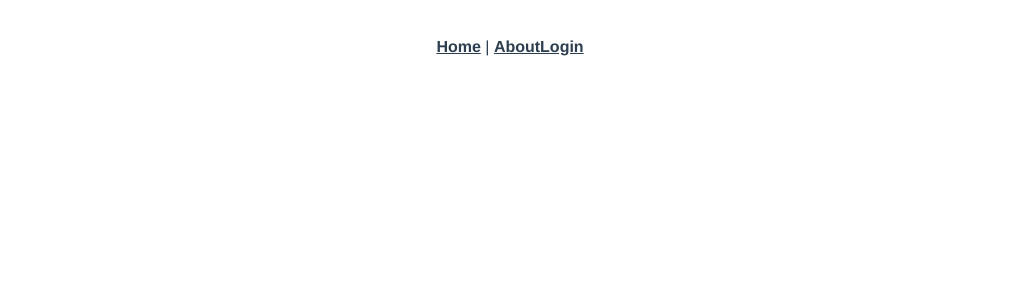
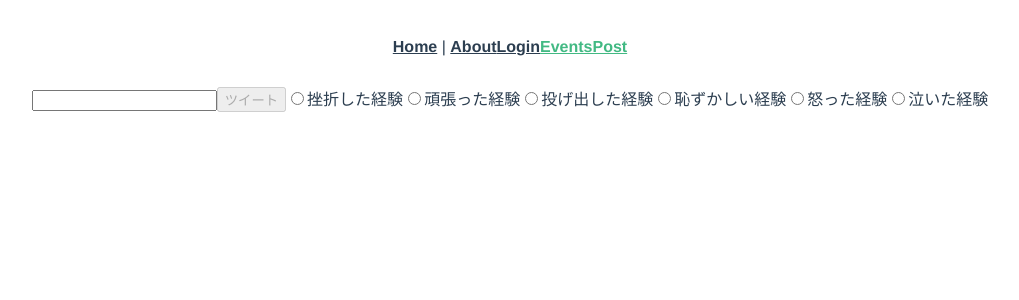
Before and after one commit to webex13-team-6/original-team-app, a Vue app: page /eventsPost in a window 1280 px wide. Before the commit this address had no page. Shown: the top 300 px of the page, without its empty margins (130-1149 px from the left). Built offline with nearby package versions, Linux system fonts and the light colour scheme; no server answers; the database is empty.

Commit message:
投稿した際にチェックを外すように設定しました

```diff
--- a/src/App.vue
+++ b/src/App.vue
@@ -3,6 +3,7 @@
     <router-link to="/">Home</router-link> |
     <router-link to="/about">About</router-link>
     <router-link to="/Login">Login</router-link>
+    <router-link to="/EventsPost">EventsPost</router-link>
   </div>
   <router-view />
 </template>
--- a/src/main.js
+++ b/src/main.js
@@ -1,5 +1,6 @@
 import { createApp } from "vue"
 import App from "./App.vue"
 import router from "./router"
+import "./firebase.js"
 
 createApp(App).use(router).mount("#app")
--- a/src/router/index.js
+++ b/src/router/index.js
@@ -1,7 +1,7 @@
 import { createRouter, createWebHistory } from "vue-router"
 import Home from "../views/Home.vue"
 import Login from "../views/Login.vue"
-
+import EventsPost from "../views/EventsPost.vue"
 const routes = [
   {
     path: "/",
@@ -22,6 +22,11 @@ const routes = [
     name: "Login",
     component: Login,
   },
+  {
+    path: "/eventsPost",
+    name: "EventsPost",
+    component: EventsPost,
+  },
 ]
 
 const router = createRouter({
--- /dev/null
+++ b/src/views/EventsPost.vue
@@ -0,0 +1,117 @@
+<template>
+  <div>
+    <input type="text" v-model="inputText" />
+    <button v-on:click="postTweet" v-bind:disabled="disableButton()">
+      ツイート
+    </button>
+    <input
+      type="radio"
+      id="frustration"
+      name="choises"
+      value="挫折した経験"
+      v-model="checkMark"
+    />
+    <label for="frustration">挫折した経験</label>
+    <input
+      type="radio"
+      id="effort"
+      name="choises"
+      value="頑張った経験"
+      v-model="checkMark"
+    />
+    <label for="effort">頑張った経験</label>
+    <input
+      type="radio"
+      id="abandon"
+      name="choises"
+      value="投げ出した経験"
+      v-model="checkMark"
+    />
+    <label for="abandon">投げ出した経験</label>
+    <input
+      type="radio"
+      id="embarrassing"
+      name="choises"
+      value="恥ずかしい経験"
+      v-model="checkMark"
+    />
+    <label for="embarrassing">恥ずかしい経験</label>
+    <input
+      type="radio"
+      id="anger"
+      name="choises"
+      value="怒った経験"
+      v-model="checkMark"
+    />
+    <label for="anger">怒った経験</label>
+    <input
+      type="radio"
+      id="cried"
+      name="choises"
+      value="泣いた経験"
+      v-model="checkMark"
+    />
+    <label for="cried">泣いた経験</label>
+    <div>
+      <p v-for="tweet in tweets" :key="tweet.id">
+        {{ tweet.text }} {{ tweet.emotion }}
+      </p>
+    </div>
+    <div></div>
+  </div>
+</template>
+
+<script>
+import { collection, addDoc, getDocs } from "firebase/firestore"
+// firebase.js で db として export したものを import
+import { db } from "@/firebase"
+
+export default {
+  data() {
+    return {
+      inputText: "",
+      tweets: [
+        {
+          // id: "0GwoGZuhTNhqHQDBeiVW",
+          // text: "こんにちは、ツイートの本文です。",
+        },
+      ],
+      checkMark: false,
+    }
+  },
+  methods: {
+    disableButton() {
+      if (this.inputText == "" && this.checkMark == false) {
+        return true
+      } else if (this.inputText == "" || this.checkMark == false) {
+        return true
+      }
+    },
+    postTweet() {
+      const tweet = {
+        text: this.inputText,
+        emotion: this.checkMark,
+      }
+      addDoc(collection(db, "tweets"), tweet).then((ref) => {
+        this.tweets.push({
+          id: ref.id,
+          ...tweet,
+        })
+      })
+      this.inputText = ""
+      this.disableButton()
+      this.checkMark = false
+    },
+  },
+  created() {
+    getDocs(collection(db, "tweets")).then((snapshot) => {
+      snapshot.forEach((doc) => {
+        this.tweets.push({
+          id: doc.id,
+          ...doc.data(),
+        })
+      })
+    })
+  },
+}
+</script>
```
Also changed, not shown: src/firebase.js (renamed from firebase.js).
